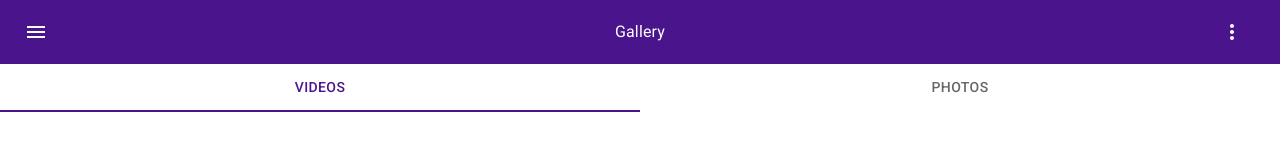
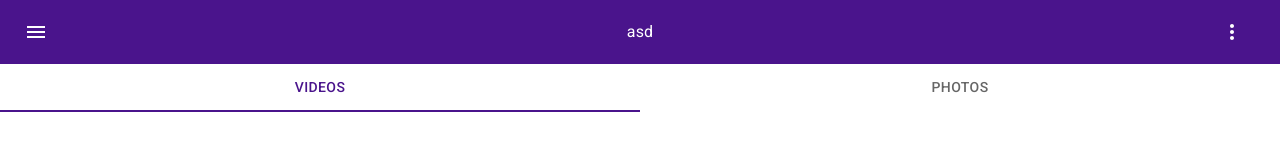
Before and after one commit to felipetrick12/testOrange, a Next.js app: page / in a window 1280 px wide. Shown: the top 160 px of the page. Built offline with nearby package versions, Linux system fonts and the light colour scheme.

Commit message:
try deploy 3

```diff
--- a/pages/index.tsx
+++ b/pages/index.tsx
@@ -16,10 +16,7 @@ const Home = ({ data }: Props) => {
   return (
     <Layout title="Test orange">
       <>
-        <Navbar
-          title={data ? data.data[0].namePage : ''}
-          setOpenMenu={setOpenMenu}
-        />
+        <Navbar title={'asd'} setOpenMenu={setOpenMenu} />
         <TabsComponent />
         <SideBar openMenu={openMenu} setOpenMenu={setOpenMenu} data={data} />
       </>
```
